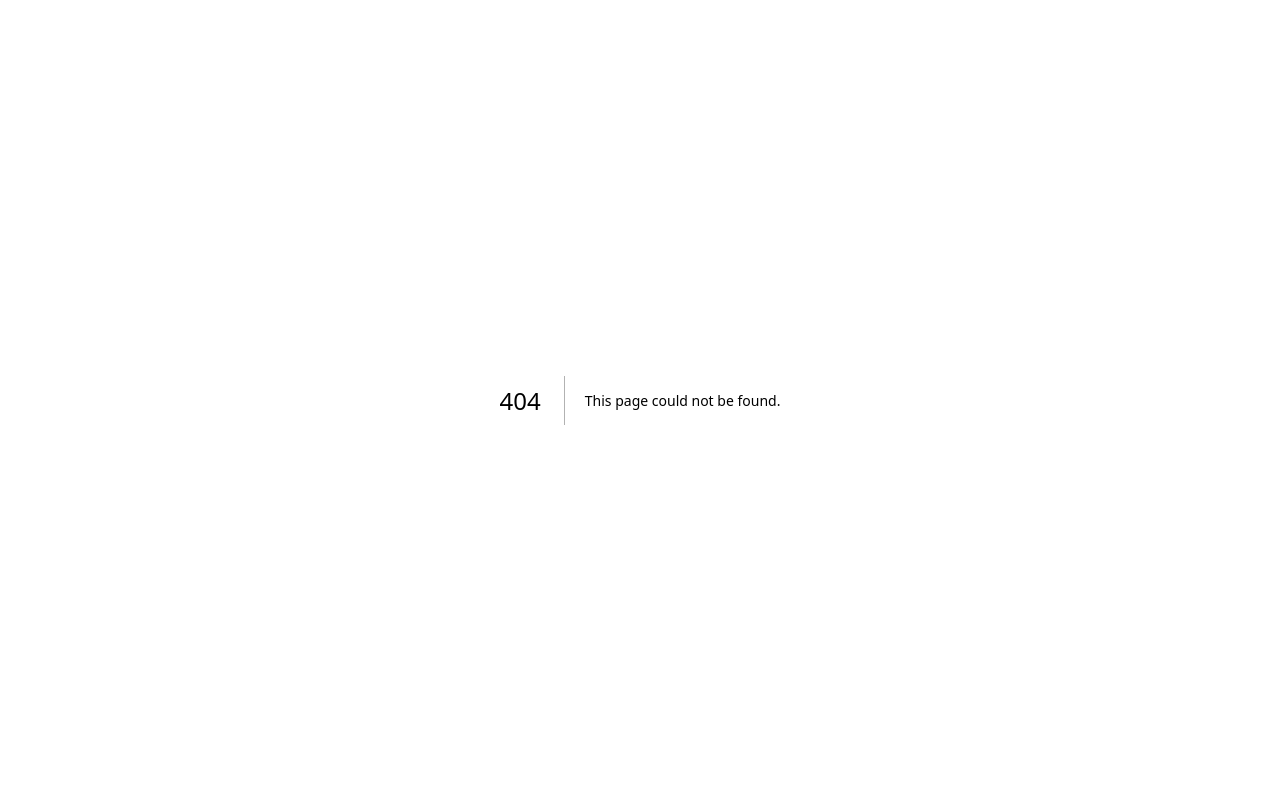
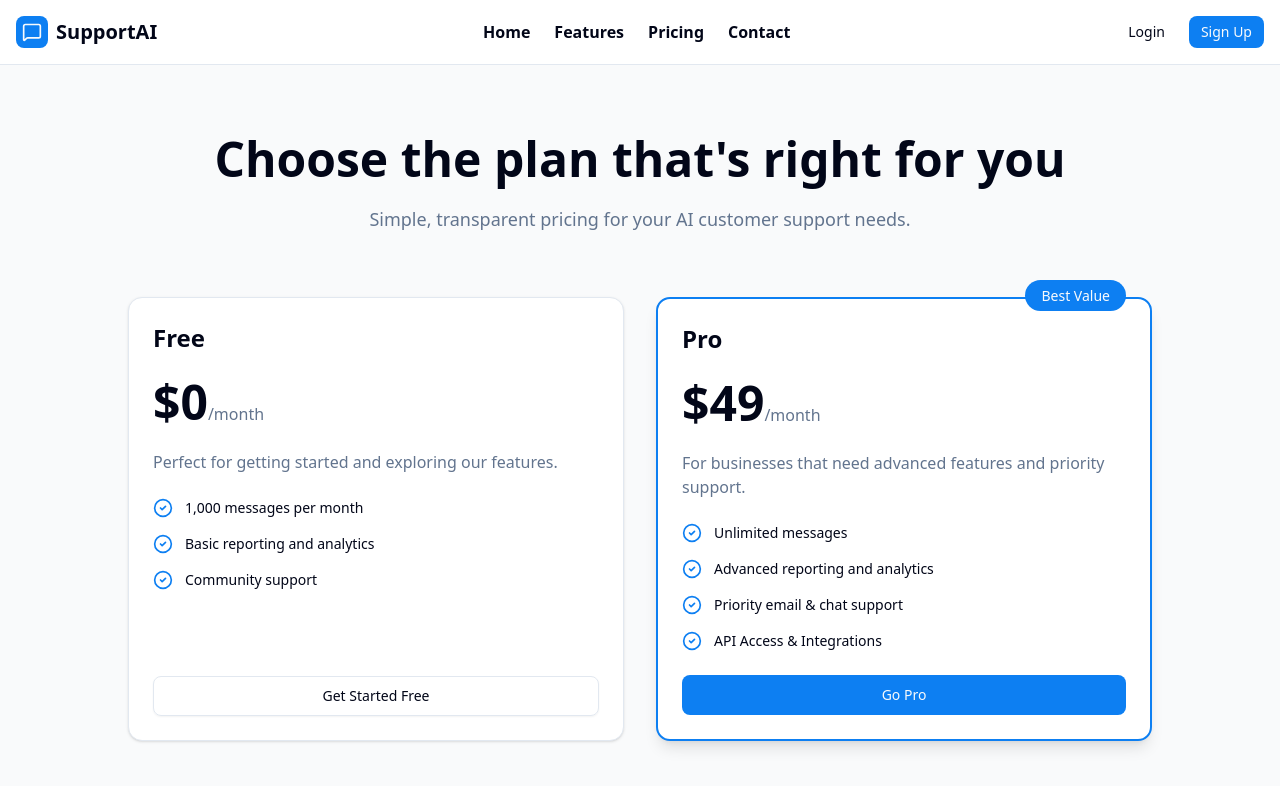
Before and after one commit to Abdurahman-05/Support-AI, a Next.js app in the folder my-app/: page /pricing in a window 1280 px wide. Before the commit this address had no page. Shown: the top 786 px of the page. Built offline with nearby package versions, Linux system fonts and the light colour scheme.

Commit message:
additional page

```diff
--- /dev/null
+++ b/my-app/app/pricing/page.tsx
@@ -0,0 +1,100 @@
+import { Header } from "@/components/header"
+import { Button } from "@/components/ui/button"
+import { Card, CardContent, CardDescription, CardFooter, CardHeader, CardTitle } from "@/components/ui/card"
+import { CheckCircle2 } from "lucide-react"
+
+export default function PricingPage() {
+  return (
+    <div className="min-h-screen bg-gray-50">
+      <Header />
+
+      <main className="container mx-auto px-4 py-16">
+        {/* Hero Section */}
+        <div className="mb-16 text-center">
+          <h1 className="mb-4 text-5xl font-bold leading-tight text-balance">Choose the plan that's right for you</h1>
+          <p className="text-lg text-muted-foreground">
+            Simple, transparent pricing for your AI customer support needs.
+          </p>
+        </div>
+
+        {/* Pricing Cards */}
+        <div className="mx-auto grid max-w-5xl gap-8 md:grid-cols-2">
+          {/* Free Plan */}
+          <Card className="relative flex flex-col">
+            <CardHeader>
+              <CardTitle className="text-2xl">Free</CardTitle>
+              <div className="mt-4">
+                <span className="text-5xl font-bold">$0</span>
+                <span className="text-muted-foreground">/month</span>
+              </div>
+              <CardDescription className="mt-4 text-base">
+                Perfect for getting started and exploring our features.
+              </CardDescription>
+            </CardHeader>
+            <CardContent className="flex-1 space-y-4">
+              <div className="flex items-start gap-3">
+                <CheckCircle2 className="h-5 w-5 shrink-0 text-primary" />
+                <span className="text-sm">1,000 messages per month</span>
+              </div>
+              <div className="flex items-start gap-3">
+                <CheckCircle2 className="h-5 w-5 shrink-0 text-primary" />
+                <span className="text-sm">Basic reporting and analytics</span>
+              </div>
+              <div className="flex items-start gap-3">
+                <CheckCircle2 className="h-5 w-5 shrink-0 text-primary" />
+                <span className="text-sm">Community support</span>
+              </div>
+            </CardContent>
+            <CardFooter>
+              <Button variant="outline" className="w-full bg-transparent" size="lg">
+                Get Started Free
+              </Button>
+            </CardFooter>
+          </Card>
+
+          {/* Pro Plan */}
+          <Card className="relative flex flex-col border-2 border-primary shadow-lg">
+            <div className="absolute -top-4 right-6">
+              <span className="rounded-full bg-primary px-4 py-1.5 text-sm font-medium text-primary-foreground">
+                Best Value
+              </span>
+            </div>
+            <CardHeader>
+              <CardTitle className="text-2xl">Pro</CardTitle>
+              <div className="mt-4">
+                <span className="text-5xl font-bold">$49</span>
+                <span className="text-muted-foreground">/month</span>
+              </div>
+              <CardDescription className="mt-4 text-base">
+                For businesses that need advanced features and priority support.
+              </CardDescription>
+            </CardHeader>
+            <CardContent className="flex-1 space-y-4">
+              <div className="flex items-start gap-3">
+                <CheckCircle2 className="h-5 w-5 shrink-0 text-primary" />
+                <span className="text-sm">Unlimited messages</span>
+              </div>
+              <div className="flex items-start gap-3">
+                <CheckCircle2 className="h-5 w-5 shrink-0 text-primary" />
+                <span className="text-sm">Advanced reporting and analytics</span>
+              </div>
+              <div className="flex items-start gap-3">
+                <CheckCircle2 className="h-5 w-5 shrink-0 text-primary" />
+                <span className="text-sm">Priority email & chat support</span>
+              </div>
+              <div className="flex items-start gap-3">
+                <CheckCircle2 className="h-5 w-5 shrink-0 text-primary" />
+                <span className="text-sm">API Access & Integrations</span>
+              </div>
+            </CardContent>
+            <CardFooter>
+              <Button className="w-full" size="lg">
+                Go Pro
+              </Button>
+            </CardFooter>
+          </Card>
+        </div>
+      </main>
+    </div>
+  )
+}
--- a/my-app/app/signup/page.tsx
+++ b/my-app/app/signup/page.tsx
@@ -78,14 +78,14 @@ import { Checkbox } from "@/components/ui/checkbox"
 
 export default function SignUpPage() {
   return (
-    <div className="min-h-screen flex items-center justify-center bg-gray-50 p-8">
+    <div className="min-h-screen flex items-center justify-center bg-gray-50 p-6">
       <div className="w-full max-w-6xl bg-white rounded-2xl shadow-xl overflow-hidden flex">
         {/* Left side - Form */}
-        <div className="flex-1 flex items-center justify-center px-8 py-12">
-          <div className="w-full max-w-md space-y-8">
+        <div className="flex-1 flex items-center justify-center px-6 py-8">
+          <div className="w-full max-w-md space-y-5">
             <div className="space-y-4 text-center">
               <div className="mx-auto w-12 h-12 bg-primary rounded-lg flex items-center justify-center">
-                <MessageSquare className="w-6 h-6 text-white" />
+                <MessageSquare className="w-4 h-4 text-white" />
               </div>
               <div>
                 <h1 className="text-3xl font-bold">Create Account</h1>
@@ -96,19 +96,19 @@ export default function SignUpPage() {
             <form className="space-y-4">
               <div className="space-y-2">
                 <Label htmlFor="name">Full Name</Label>
-                <Input id="name" type="text" placeholder="Full Name" className="h-12" />
+                <Input id="name" type="text" placeholder="Full Name" className="h-10" />
               </div>
               <div className="space-y-2">
                 <Label htmlFor="email">Email</Label>
-                <Input id="email" type="email" placeholder="Email" className="h-12" />
+                <Input id="email" type="email" placeholder="Email" className="h-10" />
               </div>
               <div className="space-y-2">
                 <Label htmlFor="password">Password</Label>
-                <Input id="password" type="password" placeholder="Password" className="h-12" />
+                <Input id="password" type="password" placeholder="Password" className="h-10" />
               </div>
               <div className="space-y-2">
                 <Label htmlFor="confirm-password">Confirm Password</Label>
-                <Input id="confirm-password" type="password" placeholder="Confirm Password" className="h-12" />
+                <Input id="confirm-password" type="password" placeholder="Confirm Password" className="h-10" />
               </div>
               <div className="flex items-center space-x-2">
                 <Checkbox id="terms" />
@@ -141,10 +141,10 @@ export default function SignUpPage() {
         </div>
 
         {/* Right side - Image */}
-        <div className="hidden lg:flex flex-1 bg-gradient-to-br from-blue-50 to-blue-100 items-center justify-center p-12">
-          <div className="relative w-full h-full max-w-2xl max-h-[600px]">
+        <div className="hidden lg:flex flex-1 bg-gradient-to-br from-blue-50 to-blue-100 items-center justify-center">
+          <div className="relative w-full h-full max-w-2xl ">
             <Image
-              src="/graident-ai-robot-vectorart_78370-4114.jpg"
+              src="/chat.webp"
               alt="AI Assistant"
               fill
               className="w-full h-full"
--- a/my-app/components/cta-section.tsx
+++ b/my-app/components/cta-section.tsx
@@ -10,7 +10,8 @@ export function CtaSection() {
         <p className="mb-8 text-pretty text-lg text-muted-foreground">
           Experience the power of AI-driven customer service. Sign up today and start providing exceptional support.
         </p>
-        <Button size="lg" className="text-base">
+        <Button size="lg" className="text-base  transform transition duration-300 ease-in-out
+  hover:scale-110">
           Get Started Today
         </Button>
       </div>
--- a/my-app/components/footer.tsx
+++ b/my-app/components/footer.tsx
@@ -5,7 +5,7 @@ export function Footer() {
   return (
     <footer className="border-t bg-background py-12">
       <div className="container mx-auto px-4">
-        <div className="grid gap-8 md:grid-cols-2 lg:grid-cols-4">
+        <div className="grid grid-cols-2 gap-8 md:grid-cols-2 lg:grid-cols-4">
           <div>
             <Link href="/" className="mb-4 flex items-center gap-2">
               <div className="flex h-8 w-8 items-center justify-center rounded-md bg-primary">
@@ -15,6 +15,7 @@ export function Footer() {
             </Link>
             <p className="text-sm text-muted-foreground">The future of customer support, today.</p>
           </div>
+
           <div>
             <h3 className="mb-4 text-sm font-semibold">Product</h3>
             <ul className="space-y-2">
@@ -35,6 +36,7 @@ export function Footer() {
               </li>
             </ul>
           </div>
+
           <div>
             <h3 className="mb-4 text-sm font-semibold">Company</h3>
             <ul className="space-y-2">
@@ -55,6 +57,7 @@ export function Footer() {
               </li>
             </ul>
           </div>
+
           <div>
             <h3 className="mb-4 text-sm font-semibold">Legal</h3>
             <ul className="space-y-2">
@@ -70,6 +73,7 @@ export function Footer() {
               </li>
             </ul>
           </div>
+
         </div>
         <div className="mt-12 flex flex-col items-center justify-between gap-4 border-t pt-8 md:flex-row">
           <p className="text-sm text-muted-foreground">© 2025 SupportAI. All rights reserved.</p>
--- a/my-app/components/hero-section.tsx
+++ b/my-app/components/hero-section.tsx
@@ -2,12 +2,12 @@ import { Button } from "@/components/ui/button"
 
 export function HeroSection() {
   return (
-    <section className="bg-background py-20 lg:py-28">
+    <section className="bg-background py-20 lg:py-24">
       <div className="container mx-auto px-4">
-        <div className="grid items-center gap-12 lg:grid-cols-2">
+        <div className="grid  gap-12 lg:grid-cols-2 px-4 md:px-0">
           <div className="space-y-6">
             <h1 className="text-balance text-5xl font-bold leading-tight tracking-tight lg:text-6xl">
-              Your Smart <span className="text-primary">24/7</span>
+              Your Smart <span className="text-primary font-ex">24/7</span>
               <br />
               Support Assistant
             </h1>
```
Also changed, not shown: my-app/public/chat.webp (added).
